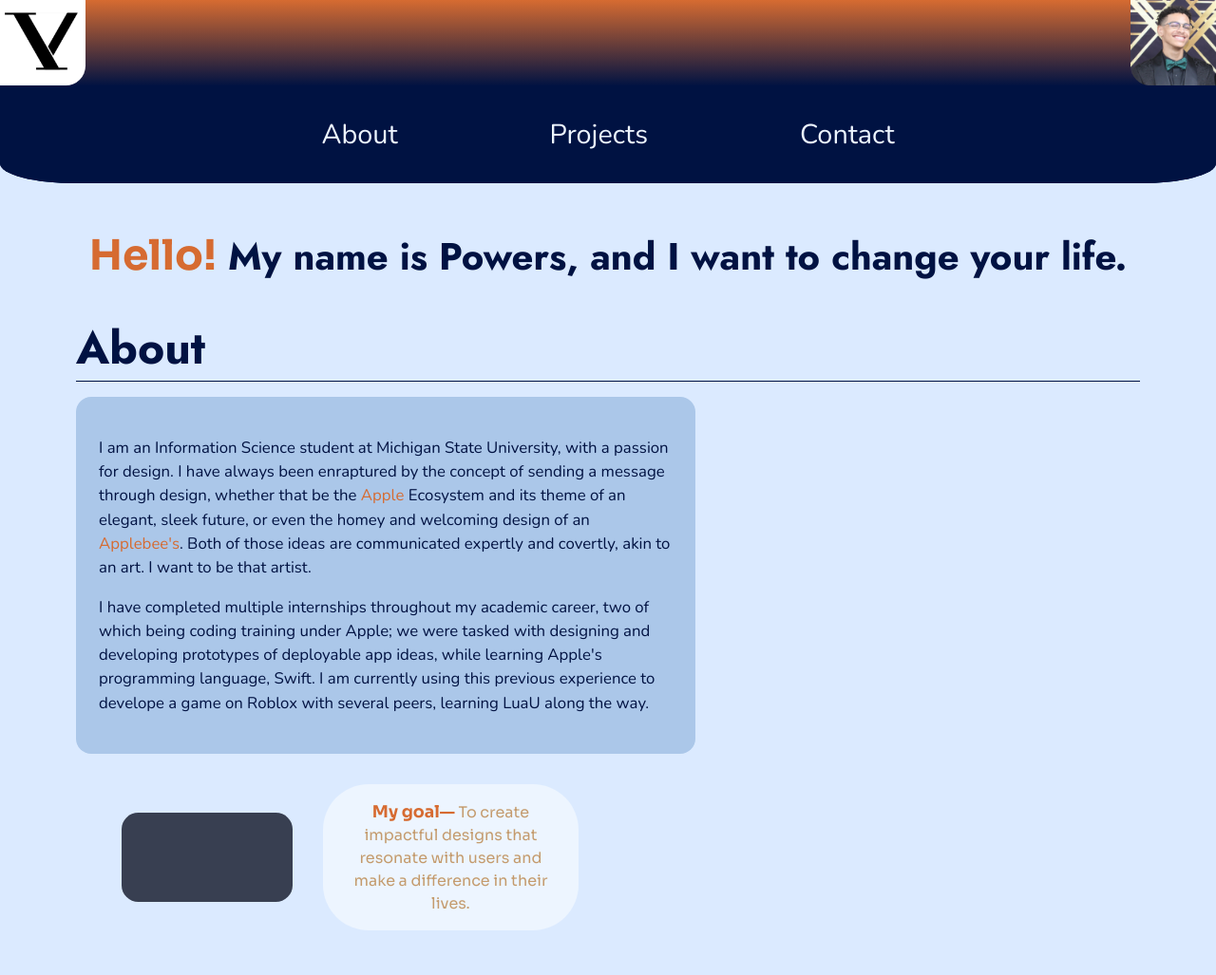
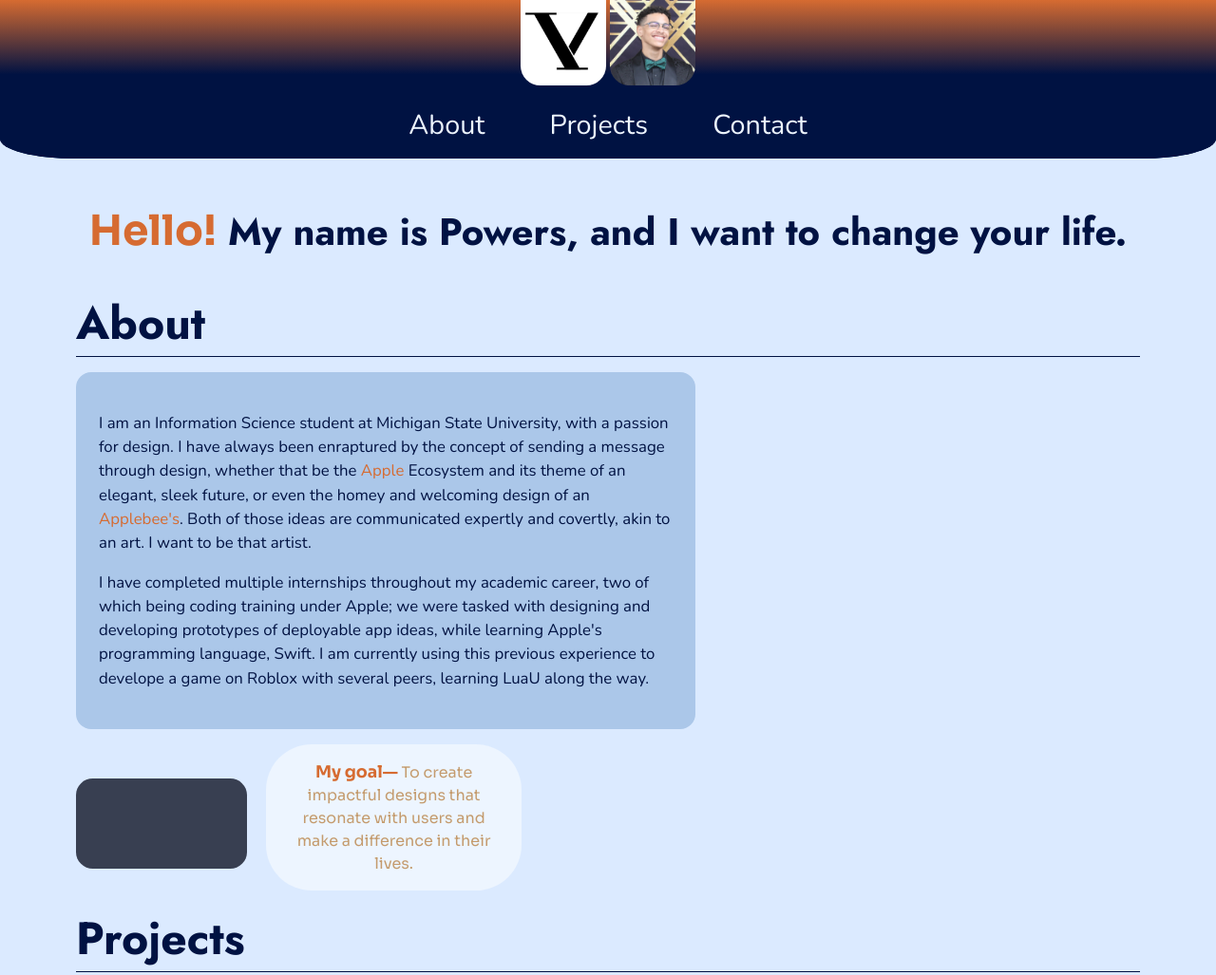
Before and after one commit to Powers4/my-portfolio-mi-349, a plain HTML site: page index.html in a window 1280 px wide. Shown: the top 1027 px of the page at 95% size. Drawn offline with nearby package versions, Linux system fonts and the light colour scheme; grey boxes are pictures that could not be loaded.

Commit message:
Forgot instructions said no flex zone, commented and restyled all flex spots

```diff
--- a/style.css
+++ b/style.css
@@ -1,10 +1,10 @@
 :root {
   /* https://coolors.co/5f758e-001242-dfa02c-edf5ff-d66b31 */
-  --pale-blue: #DBEAFF;
-  --grey-blue: #ABC7E9;
+  --pale-blue: #dbeaff;
+  --grey-blue: #abc7e9;
   --dark-blue: #001242;
   --bright-orange: #d66b31;
-  --super-white: #EDF5FF;
+  --super-white: #edf5ff;
   --tannish: #c49b6d;
   --page-margin: 5rem;
   font-size: 16px;
@@ -38,39 +38,44 @@ header {
 }
 
 .header-top {
+  display: block;
   justify-content: space-between;
-  align-items: center;
-  display: flex;
+  text-align: center;
+  /* display: flex; */
 }
 
 header img {
-  display: block;
+  display: inline-block;
 }
-#logo {
-  border-radius: 0 0 1.3rem 0;
+#logo, #smile {
+  border-radius: 0 0 1.3rem 1.3rem;
 }
-#smile {
+/* #smile {
   border-radius: 0 0 0 1.3rem;
-}
+} */
 
 /* NAVIGATION */
 nav ul {
   background-color: var(--dark-blue);
-  display: flex;
-  justify-content: center;
+  display: block;
+  /* display: flex;
+  justify-content: center; */
+  text-align: center;
   gap: 6rem;
   list-style: none;
   padding: 1rem 0 1rem;
   margin: 0;
   border-radius: 0 0 5rem 5rem / 0 0 1.3rem 1.3rem;
 }
-
+nav ul li {
+  display: inline-block;
+}
 nav ul li a {
   color: var(--super-white);
   text-decoration: none;
   font-size: 1.8em;
   padding: 1rem 2rem;
-  display: inline-block;
+  /* display: inline-block; */
   cursor: pointer;
 }
 
@@ -79,26 +84,31 @@ nav ul li a {
   color: var(--bright-orange);
   text-decoration: none;
 }
-.inline-link:hover, nav ul li a:hover {
+.inline-link:hover,
+nav ul li a:hover {
   color: var(--tannish);
 }
 
 /* FONTS */
-h2, #hero {
+h2,
+#hero {
   font-family: "Jost", Times, sans-serif;
 }
 
-h3, #goal, b {
+h3,
+#goal,
+b {
   font-family: "Sora", Times, sans-serif;
 }
 
-h3, #goal {
+h3,
+#goal {
   background: var(--super-white);
 }
 
 /* Phone Adjustment */
 .phone {
-  display: block;
+  display: inline-block;
   background-color: #383f51;
   padding: 0.3rem;
   border-radius: 1.1rem;
@@ -123,11 +133,11 @@ h3 {
   width: fit-content;
   text-align: left;
   font-size: 1.3em;
-  padding: .5em .5em 0;
+  padding: 0.5em 0.5em 0;
   margin: 1rem 0 0;
   color: var(--bright-orange);
   background: var(--super-white);
-  border-radius: .5rem .5rem 0 0;
+  border-radius: 0.5rem 0.5rem 0 0;
 }
 
 #goal {
@@ -138,20 +148,21 @@ h3 {
   background: var(--super-white);
   border-radius: 3rem;
   padding: 1rem;
+  display: inline-block;
+  margin: 0 1rem 0;
 }
 
 .phone-and-goal {
-  display: flex;
-  flex-direction: row;
-  align-items: center;
+  display: block;
+  text-align: left;
   gap: 2rem;
-  margin: 1rem 3rem 0;
+  margin: 1rem 0;
 }
 
-article {
+/* article {
   display: flex;
   flex-direction: column;
-}
+} */
 
 .body-text {
   font-size: 1.05em;
@@ -184,5 +195,5 @@ b {
 footer {
   font-size: 0.8em;
   text-align: center;
-  font-family:'Times New Roman', Times, serif;
+  font-family: "Times New Roman", Times, serif;
 }
```
